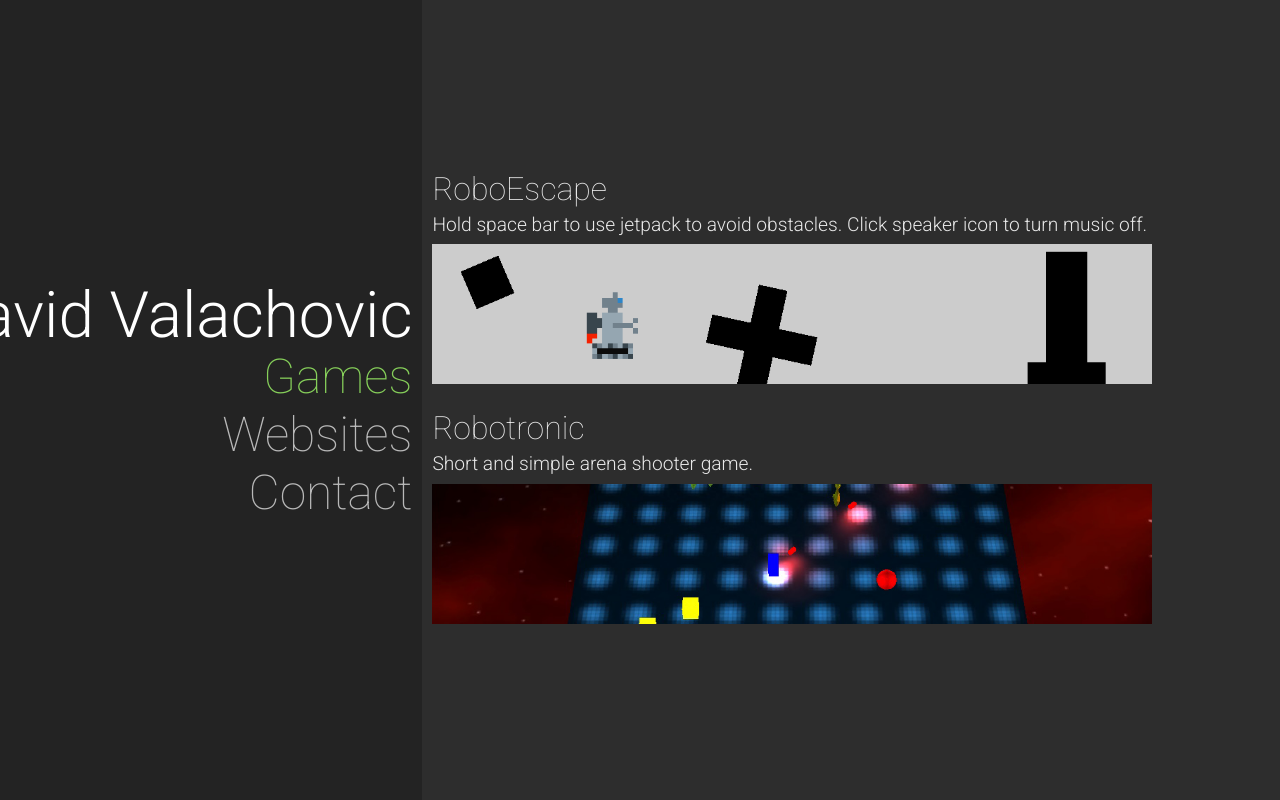
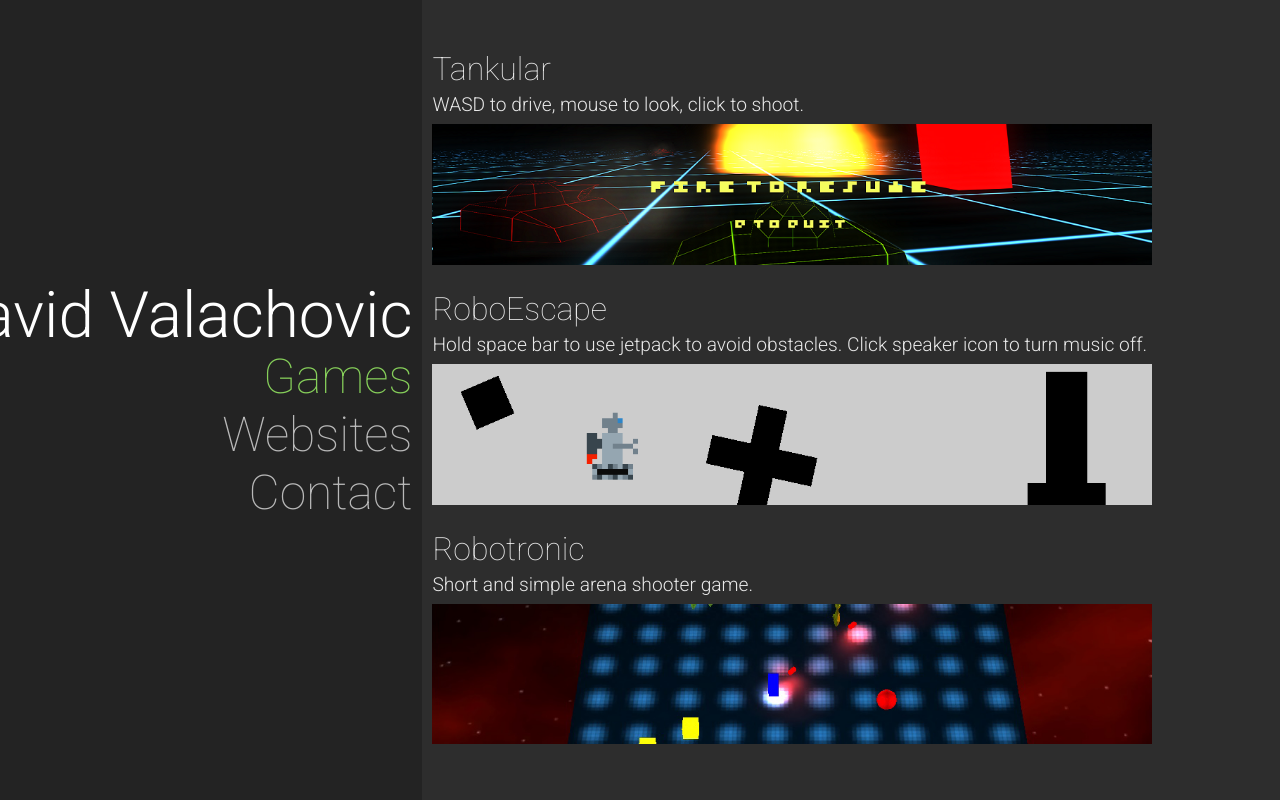
Before and after one commit to adenflorian/adenflorian.com, a PHP site: page / in a window 1280 px wide. Run offline with PHP 8.4, Linux system fonts and the light colour scheme; some libraries are stand-ins or nearby versions.

Commit message:
added Tankular to Games

```diff
--- a/games.php
+++ b/games.php
@@ -4,11 +4,19 @@ Author: David "AdenFlorian" Valachovic
 
 <div id="games" class="right-content">
 
-	<h1>RoboEscape</h1>
-	<p>Hold space bar to use jetpack to avoid obstacles. Click speaker icon to turn music off.</p>
-	<a href="http://adenflorian.itch.io/jetbotrun" target="_blank">
-		<img class="banner" src="img/roboescape.png" alt="RoboEscape screenshot"/>
-	</a>
+    <h1>Tankular</h1>
+    <p>WASD to drive, mouse to look, click to shoot.</p>
+    <a href="http://adenflorian.itch.io/tankgame" target="_blank">
+        <img class="banner" src="img/tankular.png" alt="Tankular screenshot"/>
+    </a>
+
+    <div class="vert-space-25"></div>
+
+    <h1>RoboEscape</h1>
+    <p>Hold space bar to use jetpack to avoid obstacles. Click speaker icon to turn music off.</p>
+    <a href="http://adenflorian.itch.io/jetbotrun" target="_blank">
+        <img class="banner" src="img/roboescape.png" alt="RoboEscape screenshot"/>
+    </a>
 
 	<div class="vert-space-25"></div>
 
```
Also changed, not shown: img/tankular.png (added).
